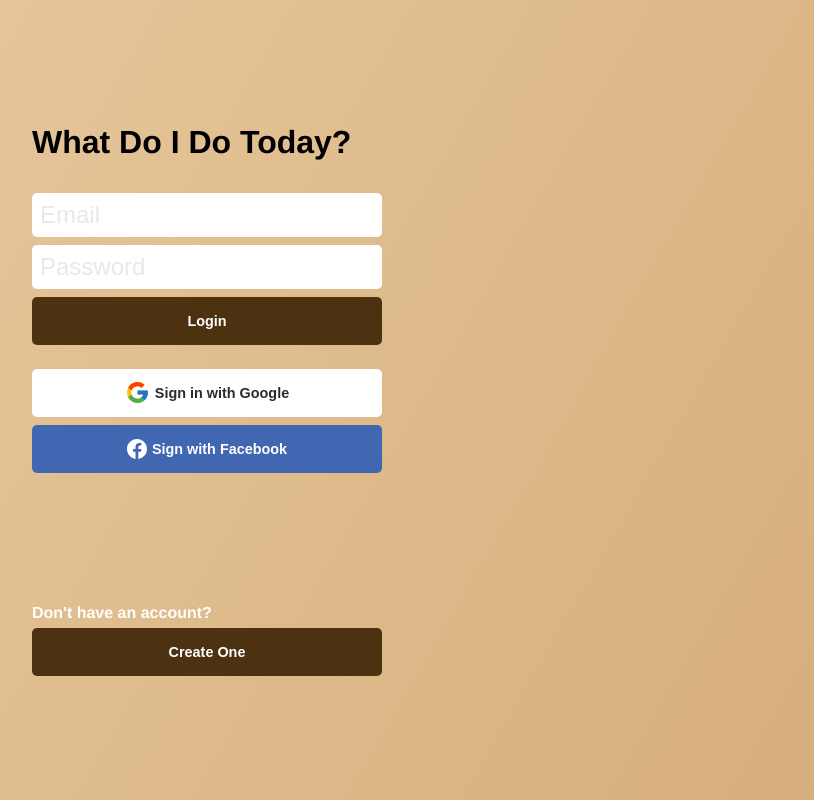
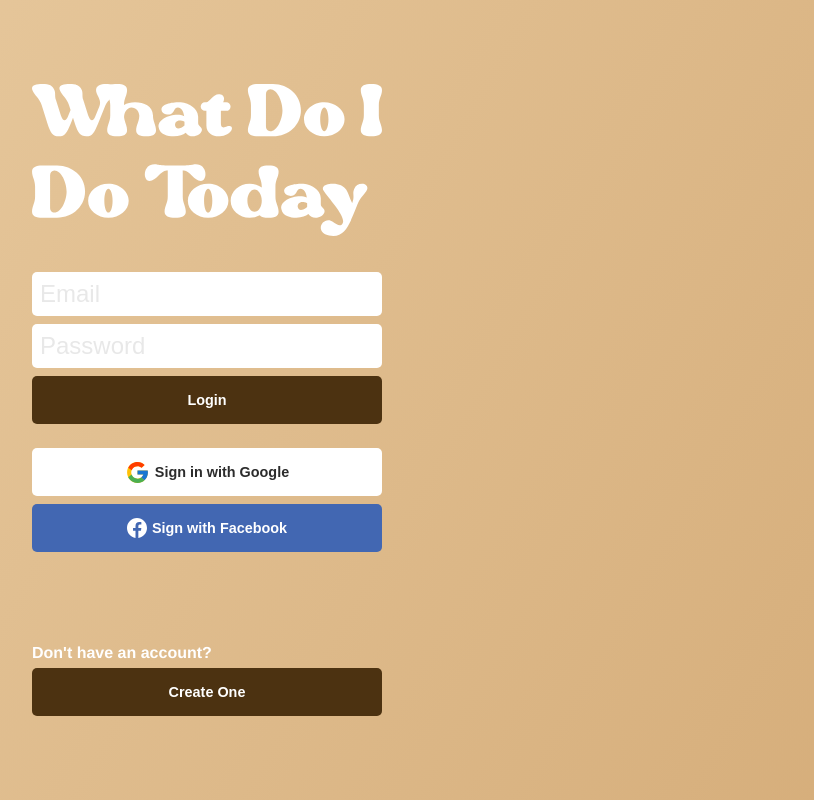
Before and after one commit to macs-massimopiazza/what-do-i-do-today, a Vue app: page / in a window 1280 px wide. Shown: the whole page, without its empty margins (433-1247 px from the left). Built offline with nearby package versions, Linux system fonts and the light colour scheme; no server answers.

Commit message:
added app logo

```diff
--- a/src/components/Auth.vue
+++ b/src/components/Auth.vue
@@ -2,8 +2,8 @@
   <div class="auth-page" :class="className">
     <!-- LOGIN VIEW -->
     <div class="login-section" v-if="viewLogin">
-      <h1 class="title">What Do I Do Today?</h1>
-      <!-- <img class="title" src="../assets/wdidt-logo.svg" alt=""> -->
+      <!-- <h1 class="title">What Do I Do Today?</h1> -->
+      <img class="title" src="../assets/wdidt-logo.svg" alt="">
       <!-- <img class="title" src="../assets/wdidt-logo2.svg" alt=""> -->
       <div class="classic-login">
         <input type="text" placeholder="Email" v-model="emailInput">
```
